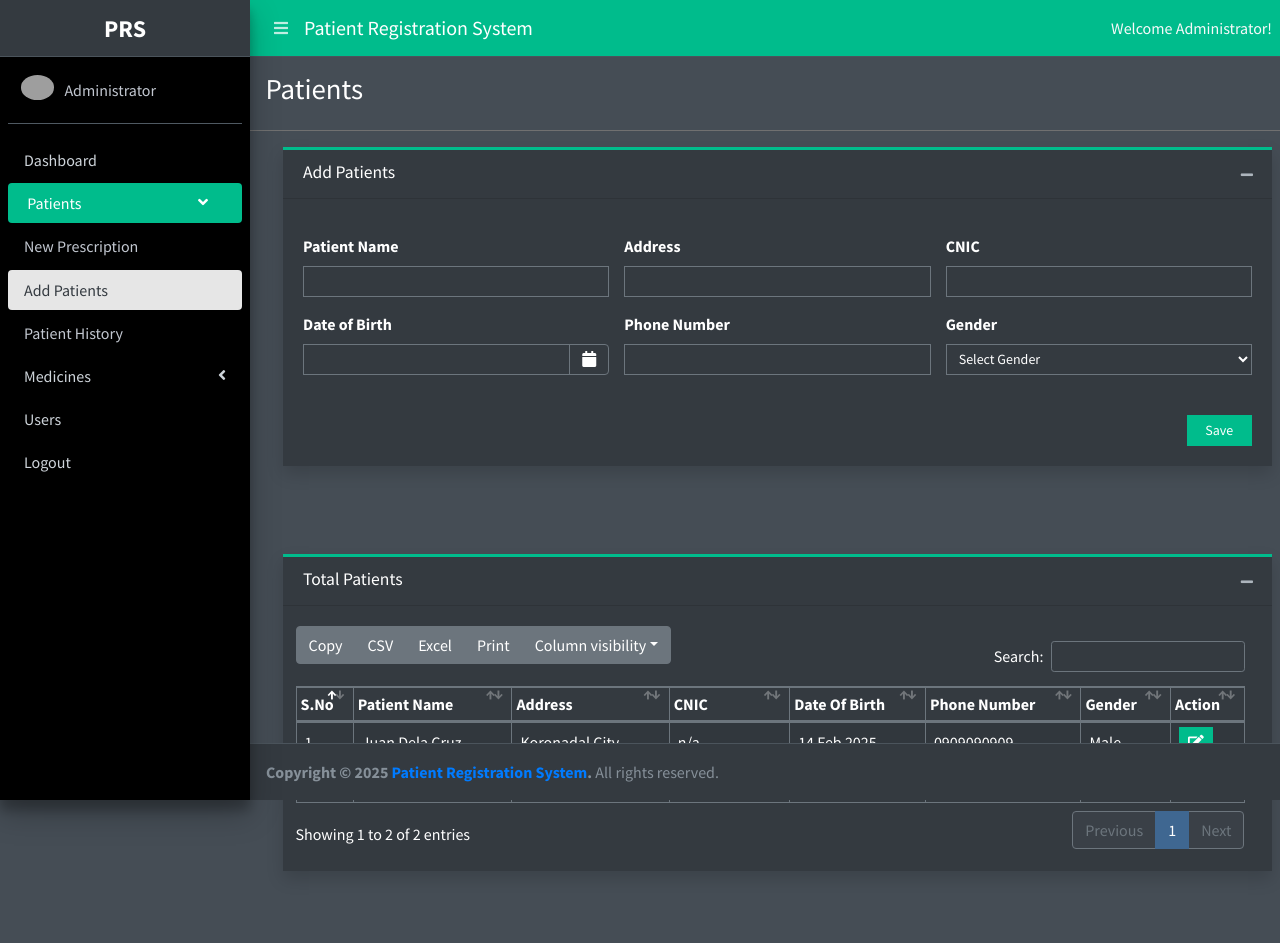
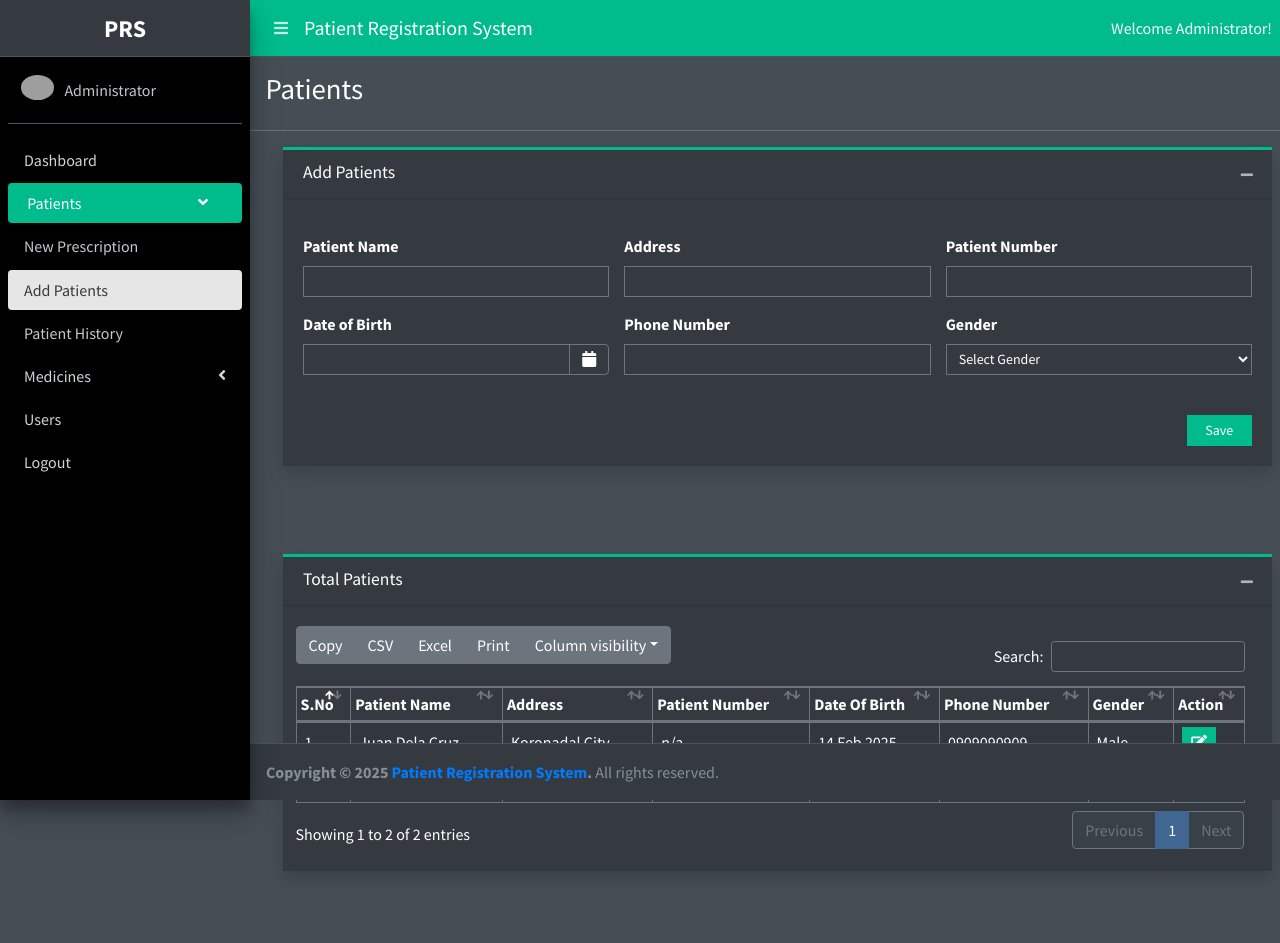
Before and after one commit to MikeeAbing/DOH-CHD-XII-Abing_Mikee_PRS, a PHP site: page /patients.php in a window 1280 px wide. Run offline with PHP 8.4, Linux system fonts and the light colour scheme; a user stored in the database is signed in; data comes from the database, SQL or seed files in the repository; some libraries are stand-ins or nearby versions; grey boxes are pictures that could not be loaded.

Commit message:
Update patients.php

```diff
--- a/patients.php
+++ b/patients.php
@@ -131,7 +131,7 @@ include './config/sidebar.php';?>
                 class="form-control form-control-sm rounded-0"/>
               </div>
               <div class="col-lg-4 col-md-4 col-sm-4 col-xs-10">
-                <label>CNIC</label>
+                <label>Patient Number</label>
                 <input type="text" id="cnic" name="cnic" required="required"
                 class="form-control form-control-sm rounded-0"/>
               </div>
@@ -211,7 +211,7 @@ include './config/sidebar.php';?>
                     <th>S.No</th>
                     <th>Patient Name</th>
                     <th>Address</th>
-                    <th>CNIC</th>
+                    <th>Patient Number</th>
                     <th>Date Of Birth</th>
                     <th>Phone Number</th>
                     <th>Gender</th>
```
